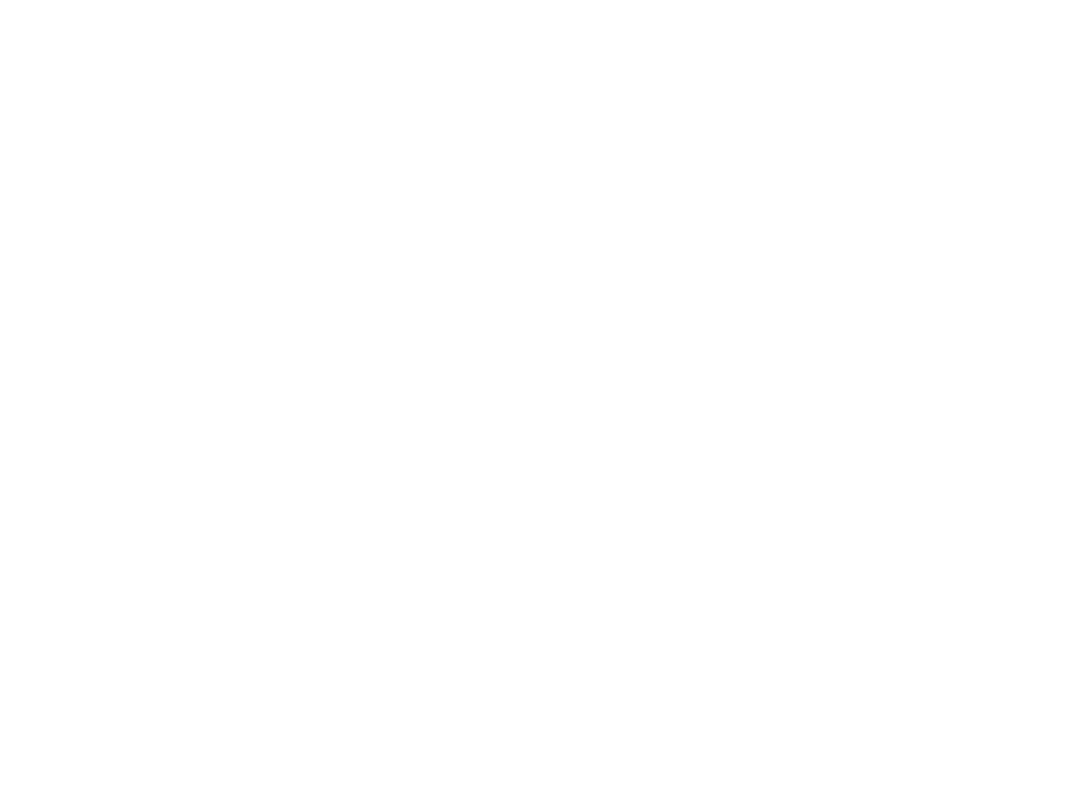
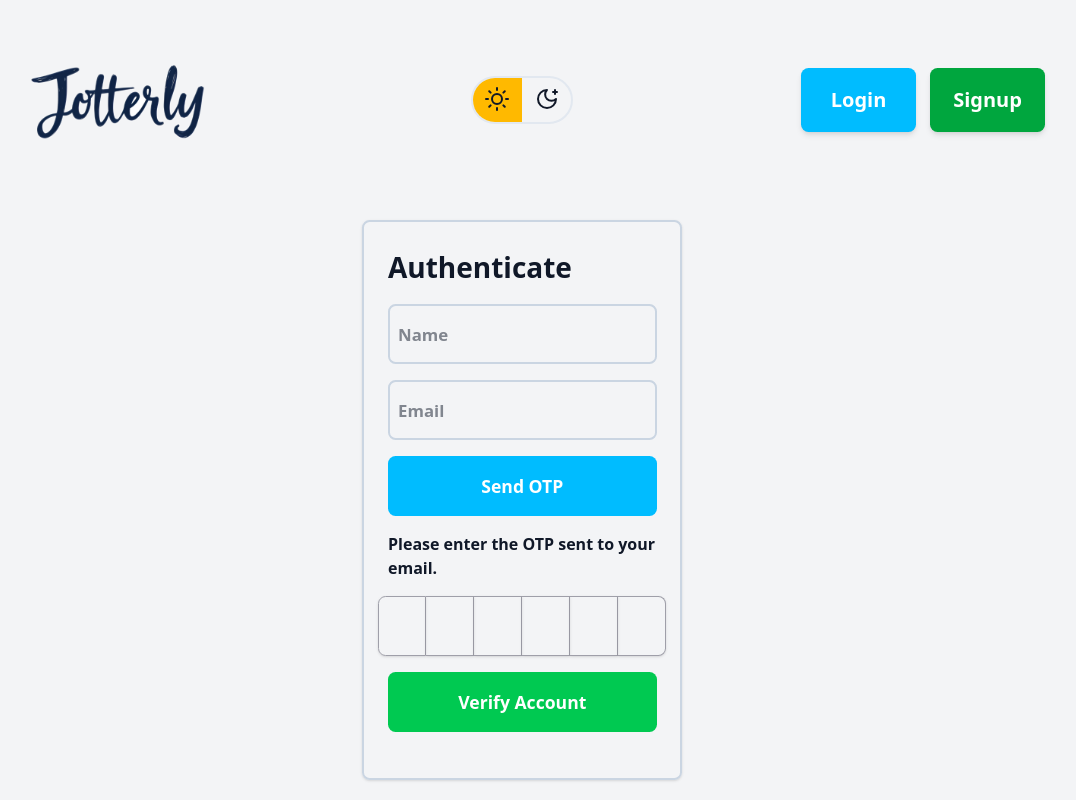
Before and after one commit to Shubham-K77/Jotterly, a React (Vite) app in the folder client/: page /verify in a window 1280 px wide. Before the commit this address had no page. Shown: the whole page, without its empty margins (118-1194 px from the left). Built offline with nearby package versions, Linux system fonts and the light colour scheme.

Commit message:
Verify Page And OTP ShadCN

```diff
--- a/client/src/App.jsx
+++ b/client/src/App.jsx
@@ -2,12 +2,14 @@
 import Home from "./pages/Home";
 import Login from "./pages/Login";
 import Signup from "./pages/Signup";
+import Verify from "./pages/Verify";
 const App = () => {
   return (
     <Routes>
       <Route path="/" element={<Home />} />
       <Route path="/login" element={<Login />} />
       <Route path="/signup" element={<Signup />} />
+      <Route path="/verify" element={<Verify />} />
     </Routes>
   );
 };
--- a/client/src/components/ui/input-otp.jsx
+++ b/client/src/components/ui/input-otp.jsx
@@ -1,72 +1,64 @@
-import * as React from "react"
-import { OTPInput, OTPInputContext } from "input-otp"
-import { MinusIcon } from "lucide-react"
+/* eslint-disable react/prop-types */
+import * as React from "react";
+import { OTPInput, OTPInputContext } from "input-otp";
+import { MinusIcon } from "lucide-react";
 
-import { cn } from "@/lib/utils"
+import { cn } from "@/lib/utils";
 
-function InputOTP({
-  className,
-  containerClassName,
-  ...props
-}) {
+function InputOTP({ className, containerClassName, ...props }) {
   return (
-    (<OTPInput
+    <OTPInput
       data-slot="input-otp"
-      containerClassName={cn("flex items-center gap-2 has-disabled:opacity-50", containerClassName)}
+      containerClassName={cn(
+        "flex items-center gap-2 has-disabled:opacity-50",
+        containerClassName
+      )}
       className={cn("disabled:cursor-not-allowed", className)}
-      {...props} />)
+      {...props}
+    />
   );
 }
 
-function InputOTPGroup({
-  className,
-  ...props
-}) {
+function InputOTPGroup({ className, ...props }) {
   return (
-    (<div
+    <div
       data-slot="input-otp-group"
       className={cn("flex items-center", className)}
-      {...props} />)
+      {...props}
+    />
   );
 }
 
-function InputOTPSlot({
-  index,
-  className,
-  ...props
-}) {
-  const inputOTPContext = React.useContext(OTPInputContext)
-  const { char, hasFakeCaret, isActive } = inputOTPContext.slots[index]
+function InputOTPSlot({ index, className, ...props }) {
+  const inputOTPContext = React.useContext(OTPInputContext);
+  const { char, hasFakeCaret, isActive } = inputOTPContext.slots[index];
 
   return (
-    (<div
+    <div
       data-slot="input-otp-slot"
       data-active={isActive}
       className={cn(
-        "border-zinc-200 data-[active=true]:border-zinc-950 data-[active=true]:ring-zinc-950/50 data-[active=true]:aria-invalid:ring-red-500/20 dark:data-[active=true]:aria-invalid:ring-red-500/40 aria-invalid:border-red-500 data-[active=true]:aria-invalid:border-red-500 relative flex h-9 w-9 items-center justify-center border-y border-r text-sm shadow-xs transition-all outline-none first:rounded-l-md first:border-l last:rounded-r-md data-[active=true]:z-10 data-[active=true]:ring-[3px] dark:border-zinc-800 dark:data-[active=true]:border-zinc-300 dark:data-[active=true]:ring-zinc-300/50 dark:data-[active=true]:aria-invalid:ring-red-900/20 dark:dark:data-[active=true]:aria-invalid:ring-red-900/40 dark:aria-invalid:border-red-900 dark:data-[active=true]:aria-invalid:border-red-900",
+        "border-zinc-400 data-[active=true]:border-zinc-750 data-[active=true]:ring-green-500 data-[active=true]:animate-pulse data-[active=true]:ring-4 data-[active=true]:text-[1.25rem] data-[active=true]:font-semibold data-[active=true]:aria-invalid:ring-red-500/20 aria-invalid:border-red-500 data-[active=true]:aria-invalid:border-red-500 relative flex h-12 w-12 items-center justify-center border-y border-r text-sm shadow-xs transition-all outline-none first:rounded-l-md first:border-l last:rounded-r-md data-[active=true]:z-10 dark:border-zinc-800 dark:data-[active=true]:border-zinc-300 dark:data-[active=true]:ring-zinc-300/50 dark:data-[active=true]:aria-invalid:ring-red-900/20 dark:dark:data-[active=true]:aria-invalid:ring-red-900/40 dark:aria-invalid:border-red-900 dark:data-[active=true]:aria-invalid:border-red-900",
         className
       )}
-      {...props}>
+      {...props}
+    >
       {char}
       {hasFakeCaret && (
-        <div
-          className="pointer-events-none absolute inset-0 flex items-center justify-center">
-          <div
-            className="animate-caret-blink bg-zinc-950 h-4 w-px duration-1000 dark:bg-zinc-50" />
+        <div className="pointer-events-none absolute inset-0 flex items-center justify-center">
+          <div className="animate-caret-blink bg-zinc-950 h-4 w-px duration-1000 dark:bg-zinc-50" />
         </div>
       )}
-    </div>)
+    </div>
   );
 }
 
-function InputOTPSeparator({
-  ...props
-}) {
+function InputOTPSeparator({ ...props }) {
   return (
-    (<div data-slot="input-otp-separator" role="separator" {...props}>
+    <div data-slot="input-otp-separator" role="separator" {...props}>
       <MinusIcon />
-    </div>)
+    </div>
   );
 }
 
-export { InputOTP, InputOTPGroup, InputOTPSlot, InputOTPSeparator }
+export { InputOTP, InputOTPGroup, InputOTPSlot, InputOTPSeparator };
--- /dev/null
+++ b/client/src/pages/Verify.jsx
@@ -0,0 +1,99 @@
+/* eslint-disable no-unused-vars */
+import Navbar from "@/components/custom/Navbar";
+import { useSelector } from "react-redux";
+import { useState } from "react";
+import {
+  InputOTP,
+  InputOTPGroup,
+  InputOTPSlot,
+} from "@/components/ui/input-otp";
+const Verify = () => {
+  const [currentPhase, setCurrentPhase] = useState(true);
+  const [error, setError] = useState(false);
+  const [errorMessage, setErrorMessage] = useState(
+    "Email doesn't exist in the system"
+  );
+  const theme = useSelector((state) => state.themeToggler.theme);
+  return (
+    <div
+      className={`w-full min-h-screen flex flex-col justify-start items-center ${
+        theme === "light"
+          ? "bg-gray-100 text-gray-900"
+          : "bg-gray-900 text-gray-100"
+      }`}
+    >
+      <Navbar />
+      <div className="w-full h-[75vh] bg-transparent flex justify-center items-center">
+        <div
+          className={`w-[95%] lg:w-[25%] border-2 border-slate-300 shadow-sm rounded-md flex flex-col justify-start items-start ${
+            currentPhase === false ? "h-[50vh]" : "h-[70vh]"
+          }`}
+        >
+          <div className="ml-6 mt-6 mb-4 text-[1.75rem] font-semibold">
+            Authenticate
+          </div>
+          <div className="ml-6 w-full mb-4">
+            <input
+              className="w-[85%] h-[7.5vh] p-2 text-[1.05rem] font-semibold rounded-md border-2 border-slate-300 focus:outline-none focus:ring-2 focus:ring-green-500"
+              placeholder="Name"
+            />
+          </div>
+          <div className="ml-6 w-full mb-4">
+            <input
+              className="w-[85%] h-[7.5vh] p-2 text-[1.05rem] font-semibold rounded-md border-2 border-slate-300 focus:outline-none focus:ring-2 focus:ring-green-500"
+              placeholder="Email"
+            />
+          </div>
+          {error && (
+            <div className="text-[0.85rem] font-semibold mb-2 text-red-700 ml-6">
+              {errorMessage}
+            </div>
+          )}
+          <div
+            className={`w-[85%] ml-6 h-[7.5vh] mb-4 text-white text-[1.10rem] font-semibold flex justify-center items-center rounded-md hover:cursor-pointer transition-transform ease-in-out duration-200 hover:scale-105 ${
+              theme === "light"
+                ? "bg-sky-400 hover:bg-sky-500"
+                : "bg-indigo-700 hover:bg-indigo-800"
+            }`}
+          >
+            Send OTP
+          </div>
+          {currentPhase && (
+            <>
+              <div className="ml-6 text-[1rem] font-semibold mb-4 flex justify-center items-center w-[85%]">
+                Please enter the OTP sent to your email.
+              </div>
+              <div className="ml-6 w-[85%] flex justify-center items-center mb-4">
+                <InputOTP maxLength={6}>
+                  <InputOTPGroup>
+                    <InputOTPSlot index={0} className="h-[7.5vh] shadow-sm" />
+                    <InputOTPSlot index={1} className="h-[7.5vh] shadow-sm" />
+                    <InputOTPSlot index={2} className="h-[7.5vh] shadow-sm" />
+                    <InputOTPSlot index={3} className="h-[7.5vh] shadow-sm" />
+                    <InputOTPSlot index={4} className="h-[7.5vh] shadow-sm" />
+                    <InputOTPSlot index={5} className="h-[7.5vh] shadow-sm" />
+                  </InputOTPGroup>
+                </InputOTP>
+              </div>
+              {error && (
+                <div className="text-[0.85rem] font-semibold mb-2 text-red-700 w-full flex justify-center items-center">
+                  {errorMessage}
+                </div>
+              )}
+              <div
+                className={`w-[85%] ml-6 h-[7.5vh] mb-4 text-white text-[1.10rem] font-semibold flex justify-center items-center rounded-md hover:cursor-pointer transition-transform ease-in-out duration-200 hover:scale-105 ${
+                  theme === "light"
+                    ? "bg-green-500 hover:bg-green-600"
+                    : "bg-teal-400 hover:bg-teal-500"
+                }`}
+              >
+                Verify Account
+              </div>
+            </>
+          )}
+        </div>
+      </div>
+    </div>
+  );
+};
+export default Verify;
```
